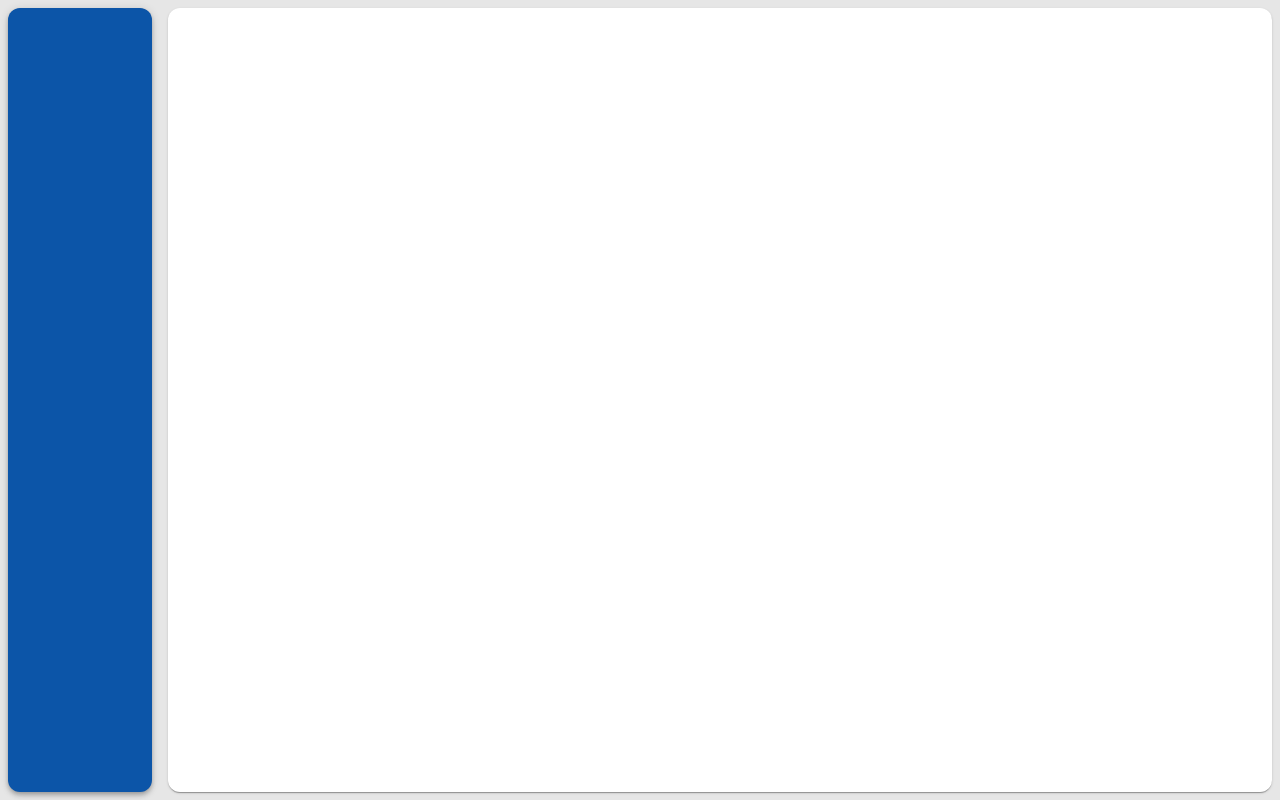
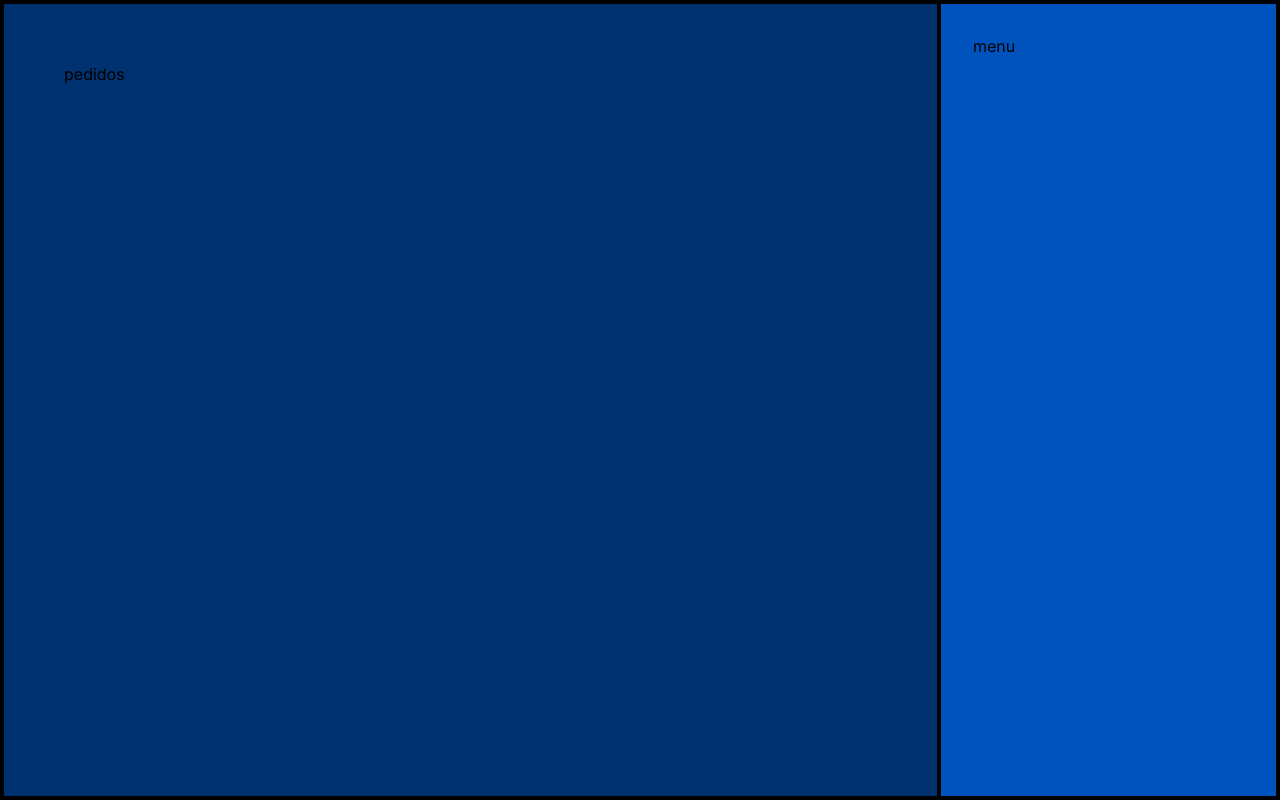
Before and after one commit to time-7/arfudy-dashboard-frontend, a Next.js app: page / in a window 1280 px wide. Built offline with nearby package versions, Linux system fonts and the light colour scheme.

Commit message:
CU-866awm4vg - Ajustar layout da dashboard aos padrões do style guide - Iniciado as modificações ao novo layout - Feito para inserir o id do modelo unity caso tenha modelo 3d

```diff
--- a/src/app/globals.css
+++ b/src/app/globals.css
@@ -85,16 +85,6 @@ body {
   overflow-x: hidden;
 }
 
-body {
-  color: rgb(var(--foreground-rgb));
-  background: linear-gradient(
-      to bottom,
-      transparent,
-      rgb(var(--background-end-rgb))
-    )
-    rgb(var(--background-start-rgb));
-}
-
 a {
   color: inherit;
   text-decoration: none;
--- a/src/app/layout.tsx
+++ b/src/app/layout.tsx
@@ -2,10 +2,8 @@ import './globals.css';
 import type { Metadata } from 'next';
 import { Inter } from 'next/font/google';
 
-import Navbar from '@/components/navbar';
-
 import { Providers } from '@/providers/providers';
-import { Box, Paper } from '@mui/material';
+import { Box } from '@mui/material';
 
 const inter = Inter({ subsets: ['latin'] });
 
@@ -30,27 +28,20 @@ export default function RootLayout({
             maxHeight: '100dvh',
             minHeight: '100dvh',
             display: 'flex',
-            backgroundColor: '#e6e6e6',
-            background: '#e6e6e6',
-            gap: 2,
-            p: 1,
+            backgroundColor: 'secondary.dark',
           }}
         >
-          <Navbar />
-          <Paper
+          <Box
             component="main"
             sx={{
               flex: 1,
-              borderRadius: 3,
               display: 'flex',
               flexDirection: 'column',
-              backgroundColor: 'white',
               maxHeight: '100%',
-              p: 8,
             }}
           >
             {children}
-          </Paper>
+          </Box>
         </Box>
       </Providers>
     </html>
--- a/src/app/page.tsx
+++ b/src/app/page.tsx
@@ -1,3 +1,21 @@
+import { Box } from '@mui/material';
+
 export default function Home() {
-  return <div></div>;
+  return (
+    <Box sx={{ display: 'flex', minHeight: '100%', border: '4px solid black' }}>
+      <Box sx={{ flex: 3, padding: 7.5 }}>pedidos</Box>
+      <Box
+        sx={{
+          flex: 1,
+          backgroundColor: 'secondary.main',
+          borderLeft: '4px solid black',
+          display: 'flex',
+          flexDirection: 'column',
+          padding: 4,
+        }}
+      >
+        menu
+      </Box>
+    </Box>
+  );
 }
--- a/src/app/pratos/form/[[...id]]/page.tsx
+++ b/src/app/pratos/form/[[...id]]/page.tsx
@@ -47,7 +47,6 @@ export default function PratosFormPage({ params: { id } }: TPratosForm) {
       },
     });
 
-  console.log((hasId && !data) || isFetching);
   return (
     <PratosForm
       hasId={hasId}
--- a/src/app/pratos/page.tsx
+++ b/src/app/pratos/page.tsx
@@ -68,8 +68,6 @@ export default function Pratos() {
     },
   ];
 
-  console.log(data);
-
   return (
     <Box
       sx={{
@@ -77,6 +75,7 @@ export default function Pratos() {
         flexDirection: 'column',
         gap: 4,
         height: '100%',
+        padding: 7.5,
       }}
     >
       <Box sx={{ display: 'flex', justifyContent: 'space-between' }}>
--- a/src/components/fields/text-form-field.tsx
+++ b/src/components/fields/text-form-field.tsx
@@ -18,6 +18,7 @@ type TInputField<TFieldValues extends FieldValues> = {
   inputType?: 'number';
   sx?: SxProps;
   showSkeleton?: boolean;
+  disabled?: boolean;
   isSubmitting: boolean;
 };
 
@@ -30,6 +31,7 @@ export default function TextFormField<TFieldValues extends FieldValues>({
   inputType,
   showSkeleton,
   isSubmitting,
+  disabled,
 }: TInputField<TFieldValues>) {
   if (showSkeleton) {
     return <SkeletonFormField />;
@@ -43,7 +45,7 @@ export default function TextFormField<TFieldValues extends FieldValues>({
         <TextField
           size="small"
           sx={sx}
-          disabled={isSubmitting}
+          disabled={disabled || isSubmitting}
           label={label}
           value={value || null}
           error={!!error}
--- a/src/providers/providers.tsx
+++ b/src/providers/providers.tsx
@@ -15,13 +15,13 @@ const queryClient = new QueryClient({
 const theme = createTheme({
   palette: {
     primary: {
-      light: '#ffac1c',
-      main: '#c07c04',
-      dark: '#704c04',
+      light: '#FFAF1A',
+      main: '#BC7A00',
+      dark: '#6F4900',
     },
     secondary: {
-      main: '#0854bc',
-      dark: '#083474',
+      main: '#0053BD',
+      dark: '#003271',
     },
   },
 });
```
Also changed, not shown: src/app/pratos/form/[[...id]]/components/pratos-form.tsx (+17 -9 lines).
